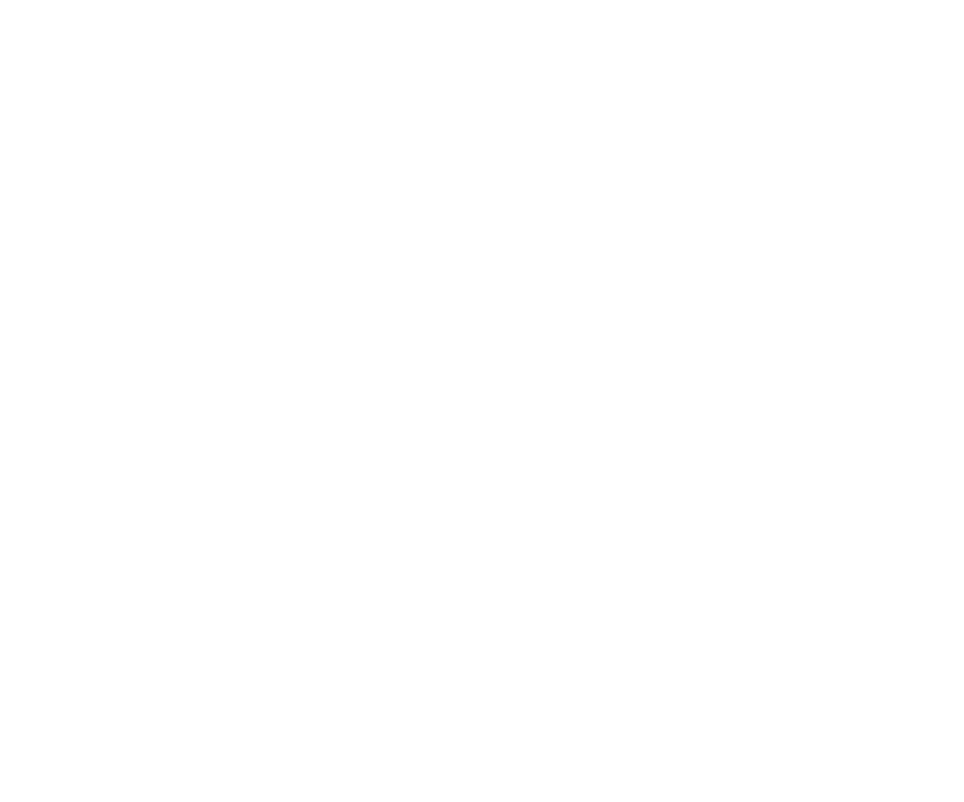
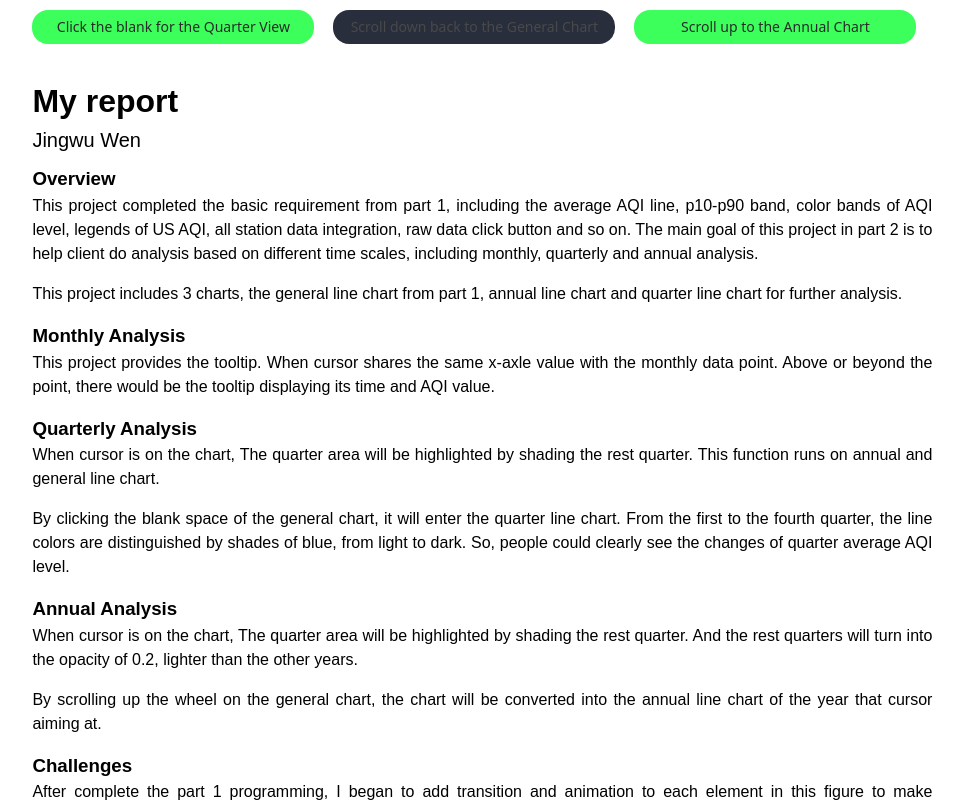
Before and after one commit to jingwuw-cell/Assignment3_JingwuWen, a SvelteKit app: page / in a window 1280 px wide. Shown: the part 780-1582 px from the top of the page, without its empty margins (150-1114 px from the left). Before the commit the page ends 800 px from the top, so only its background shows below. Built offline with nearby package versions, Linux system fonts and the light colour scheme; no server answers.

Commit message:
complete

```diff
--- a/src/lib/line.svelte
+++ b/src/lib/line.svelte
@@ -958,8 +958,9 @@
   .quarterInfo{ margin: .25rem 0 0; font-size: 12px; font-weight: 600; }
 
   .mode-hints{
+		width:900px;
     display: grid;
-    grid-template-columns: repeat(4, minmax(0, 1fr));
+    grid-template-columns: repeat(3, minmax(0, 1fr));
     gap: 3px;
     margin: .1rem 0;
     pointer-events: none;
@@ -969,7 +970,7 @@
     border-radius: 16px;
     padding: 3px 6px;
     height: 28px;
-    width: 220px;
+    width: 270px;
     display: flex;
     align-items: center;
     justify-content: center;
@@ -999,6 +1000,4 @@
     color: #131414ff;
     background: #27ff4bff;
   }
-
-
 </style>
--- /dev/null
+++ b/src/lib/report.json
@@ -0,0 +1,43 @@
+[
+{
+    "title": "Overview",
+    "paragraph": [
+        "This project completed the basic requirement from part 1, including the average AQI line, p10-p90 band, color bands of AQI level, legends of US AQI, all station data integration, raw data click button and so on. The main goal of this project in part 2 is to help client do analysis based on different time scales, including monthly, quarterly and annual analysis.",
+        "This project includes 3 charts, the general line chart from part 1, annual line chart and quarter line chart for further analysis."
+    ]
+},
+{
+    "title": "Monthly Analysis",
+    "paragraph": ["This project provides the tooltip. When cursor shares the same x-axle value with the monthly data point. Above or beyond the point, there would be the tooltip displaying its time and AQI value."
+    ]
+},
+{
+    "title": "Quarterly Analysis",
+    "paragraph": [
+        "When cursor is on the chart, The quarter area will be highlighted by shading the rest quarter. This function runs on annual and general line chart.",
+        "By clicking the blank space of the general chart, it will enter the quarter line chart. From the first to the fourth quarter, the line colors are distinguished by shades of blue, from light to dark. So, people could clearly see the changes of quarter average AQI level."
+    ]
+},
+{
+    "title": "Annual Analysis",
+    "paragraph": [
+        "When cursor is on the chart, The quarter area will be highlighted by shading the rest quarter. And the rest quarters will turn into the opacity of 0.2, lighter than the other years.",
+        "By scrolling up the wheel on the general chart, the chart will be converted into the annual line chart of the year that cursor aiming at."
+    ]
+},
+{
+    "title": "Challenges",
+    "paragraph": ["After complete the part 1 programming, I began to add transition and animation to each element in this figure to make switching smoother. The problem appeared when it came to the line. Its reference is the value on X axle, so every time it switched the sites with different time scale, the line with shared X domain remained and transited as normal, and the other appeared immediately. I spent at least 3-4 days on that. I tried to record the previous X domain but there are so many bugs that I could not deal with, so I finally dropped it."
+    ]
+},
+{
+    "title": "Time Spending",
+    "paragraph": ["The first part I spend at least 3 days, about 5 days in animation, 2 days on annual line chart and 1 day on quarter line chart. The first challenge is to understand the D3 usage. Then I waste time on transition of the line and I gave it up. With the experience on general line chart and annual line chart, it came easier to generate the quarter line chart."
+    ]
+},
+{
+    "title": "AI usage",
+    "paragraph": ["I mainly used AI for debugging, because there are so many variables I sometimes forgot about their location. And it helped me to understand the sentences from D3 samples like the generation of the tooltip, I adapted the codes from the D3 gallery and modified it to fit my own demand."
+    ]
+}
+]
--- a/src/routes/+page.svelte
+++ b/src/routes/+page.svelte
@@ -2,6 +2,8 @@
 	import AQIChart from '$lib/AQIChart.svelte';
 	import * as d3 from 'd3';
 	import Line from '$lib/line.svelte';
+	import report from '$lib/report.json';
+	import "../style.css";
 
 
 	const datasets = {
@@ -102,26 +104,53 @@
 
 </script>
 
+<h1 class="head1">My Chart</h1>
+<Line bind:selectedDataset data={cleaned} {stations} />
 
-
-
-
-<Line bind:selectedDataset data={cleaned} {stations} />
-<!--
-{#await data}
-	<p>loading data...</p>
-{:then data}
-	<h2>AQI Chart</h2>
-	<Line bind:selectedDataset data={cleaned} {stations} />
-{:catch error}
-	<p>Something went wrong: {error.message}</p>
-{/await}
--->
-
+<h1 class="head1">My report</h1>
+<h2 class="name">Jingwu Wen</h2>
+<div class="report">
+	{#each report as part}
+		<article class="section">
+			<svelte:element this={"h" + 3} class="title">{ part.title }</svelte:element>
+			{#each part.paragraph as p}
+				<p class="paragraph">{p}</p>
+			{/each}
+		</article>
+	{/each}
+</div>
 <style>
 	* {
 		font-family: sans-serif;
 	}
 
+	.report{
+		font-family:system-ui;
+		width:900px;
 
+	}
+	.report .section{
+		margin-top:10px;
+	}
+	.report .title{
+		font-weight:600;
+		margin:0px;
+	}
+	.report .paragraph{
+		font-weight:300;
+		margin-top:0.5px;
+		text-align:justify;
+	}
+
+	.head1 {
+		margin:0;
+		margin-top:1em;
+	}
+	.name {
+		margin:0;
+		padding:0;
+		border:0;
+		font-size:20px;
+		font-weight:300;
+	}
 </style>
--- /dev/null
+++ b/src/style.css
@@ -0,0 +1,4 @@
+body {
+    font: 100%/1.5 system-ui;
+    max-width: 100ch;
+    margin-inline: max(1em, (100% - 100ch) / 2);}
```
